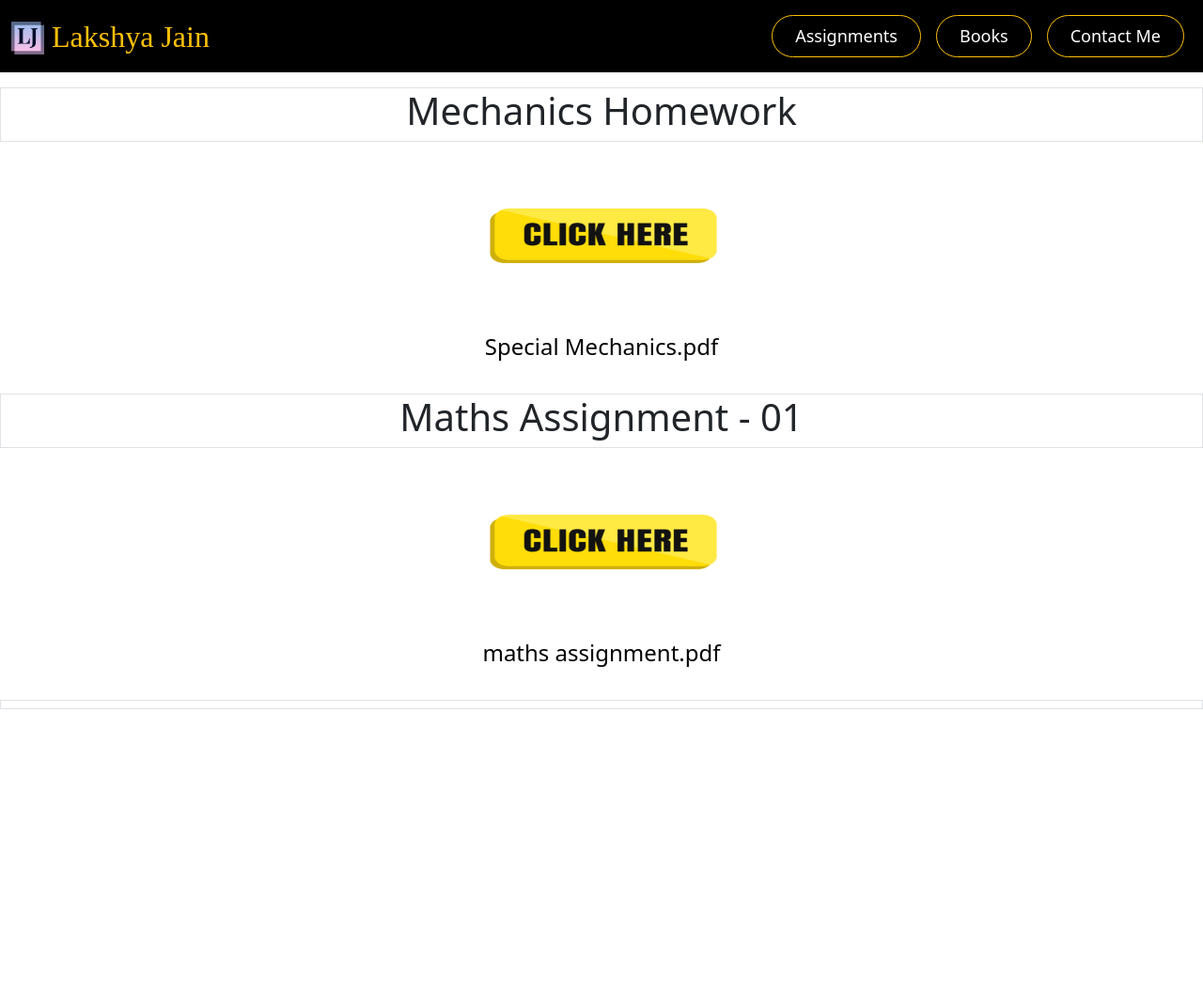
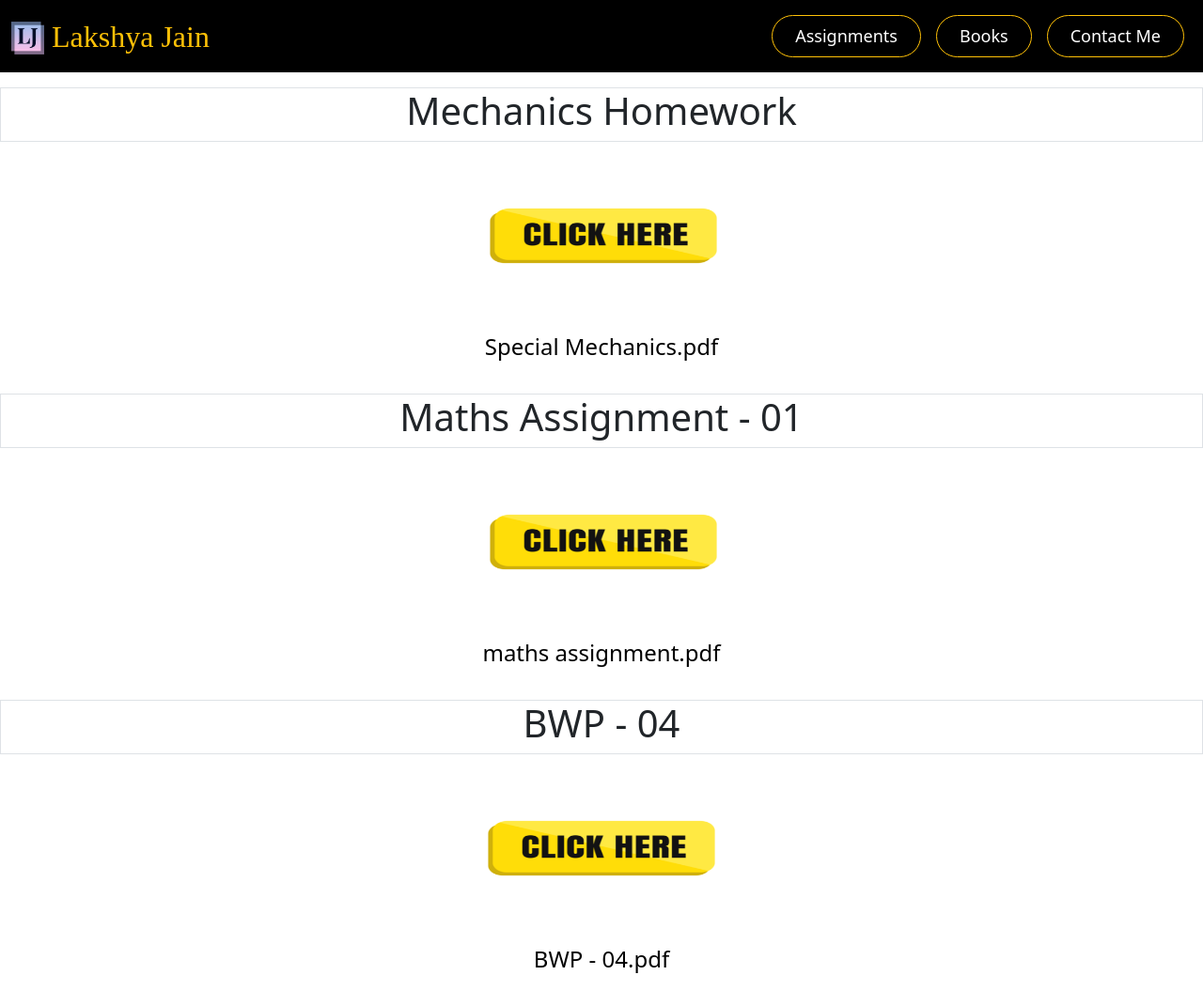
Before and after one commit to lakshyajain1508/lakshyanotes, a plain HTML site: page assign.html in a window 1280 px wide. Shown: the whole page at 94% size. Before the commit the page ends 800 px from the top, so only its background shows below. Drawn offline with nearby package versions, Linux system fonts and the light colour scheme.

Commit message:
Update assign.html

```diff
--- a/assign.html
+++ b/assign.html
@@ -31,19 +31,26 @@
                     Lakshya Jain
                 </span>
             </a>
-          <button class="navbar-toggler" type="button" data-bs-toggle="collapse" data-bs-target="#navbarSupportedContent" aria-controls="navbarSupportedContent" aria-expanded="false" aria-label="Toggle navigation">
+            <button class="navbar-toggler" type="button" data-bs-toggle="collapse"
+                data-bs-target="#navbarSupportedContent" aria-controls="navbarSupportedContent" aria-expanded="false"
+                aria-label="Toggle navigation">
                 <span class="navbar-toggler-icon"></span>
             </button>
             <div class="collapse navbar-collapse justify-content-end" id="navbarSupportedContent">
                 <ul class="navbar-nav justify-content-end">
                     <li class="nav-item">
-                  <a class="nav-link btn btn-outline-warning text-white border border-1 border-warning rounded-pill ps-4 pe-4 m-2 text-center" style="font-size: 18px;" href="assign.html">Assignments</a>
+                        <a class="nav-link btn btn-outline-warning text-white border border-1 border-warning rounded-pill ps-4 pe-4 m-2 text-center"
+                            style="font-size: 18px;" href="assign.html">Assignments</a>
                     </li>
                     <li class="nav-item">
-                    <a class="nav-link btn btn-warning text-white border border-1 border-warning rounded-pill ps-4 pe-4 m-2 text-center" style="font-size: 18px;" href="https://lakshyajain1508.github.io/Lakshyajain/">Books</a>
+                        <a class="nav-link btn btn-warning text-white border border-1 border-warning rounded-pill ps-4 pe-4 m-2 text-center"
+                            style="font-size: 18px;" href="https://lakshyajain1508.github.io/Lakshyajain/">Books</a>
                     </li>
                     <li class="nav-item">
-                    <a class="nav-link btn btn-outline-warning text-white border border-1 border-warning rounded-pill ps-4 pe-4 m-2 text-center" style="font-size: 18px;" href="https://api.whatsapp.com/send/?phone=8446964558&text=+hello&type=phone_number&app_absent=0">Contact Me</a>
+                        <a class="nav-link btn btn-outline-warning text-white border border-1 border-warning rounded-pill ps-4 pe-4 m-2 text-center"
+                            style="font-size: 18px;"
+                            href="https://api.whatsapp.com/send/?phone=8446964558&text=+hello&type=phone_number&app_absent=0">Contact
+                            Me</a>
                     </li>
                 </ul>
             </div>
@@ -74,8 +81,8 @@
             <div class="col-sm-3 justify-content-center text-center fs-4 mb-3">
                 <a class="vwNuXe JkIgWb QRiHXd yixX5e" target="_blank"
                     aria-label="Attachment: PDF: maths assignment.pdf" jsname="HrdP0"
-                    href="https://drive.google.com/file/d/1LFBVtdUQrvYrt4J832tOHNBeJWk3Rem2/view?usp=classroom_web&amp;authuser=0" style="text-decoration: none;"
-                    title="maths assignment.pdf" data-focus-id="hSRGPd-728445816427">
+                    href="https://drive.google.com/file/d/1LFBVtdUQrvYrt4J832tOHNBeJWk3Rem2/view?usp=classroom_web&amp;authuser=0"
+                    style="text-decoration: none;" title="maths assignment.pdf" data-focus-id="hSRGPd-728445816427">
                     <div class="bxp7vf bHOAdb Niache"><img aria-hidden="true" role="presentation" jsname="q4uQmd"
                             height="200px" width="300px"
                             src="img/pngtree-click-here-button-in-duo-tone-yellow-color-with-rectangle-shape-png-image_6561832.png"
@@ -86,7 +93,21 @@
                 </a>
             </div>
             <div class="col-sm-12 border border-1 text-center mt-3">
-                <h1></h1>
+                <h1>BWP - 04</h1>
+            </div>
+            <div class="col-sm-12 justify-content-center text-center fs-4 mb-3">
+                <a class="vwNuXe JkIgWb QRiHXd yixX5e" target="_blank" aria-label="Attachment: PDF: BWP - 04.pdf"
+                    jsname="HrdP0"
+                    href="https://drive.google.com/file/d/1SMiHwlAnAi9-qi7wSg33jzCYIw42qPdQ/view?usp=classroom_web&amp;authuser=0" style="text-decoration: none;"
+                    title="BWP - 04.pdf" data-focus-id="hSRGPd-730545850789">
+                    <div class="bxp7vf bHOAdb Niache"><img aria-hidden="true" role="presentation" jsname="q4uQmd"
+                            height="200px" width="300px"
+                            src="img/pngtree-click-here-button-in-duo-tone-yellow-color-with-rectangle-shape-png-image_6561832.png"
+                            data-mime-type="application/pdf" data-iml="14657"></div>
+                    <div class="MM30Lb text-black">
+                        <div class="A6dC2c QDKOcc onkcGd UtdKPb">BWP - 04.pdf</div>
+                    </div>
+                </a>
             </div>
             <div class="col-sm-3 justify-content-center text-center fs-4 mb-3">
 
```
Lines whose indentation alone changed are shown as unchanged.
